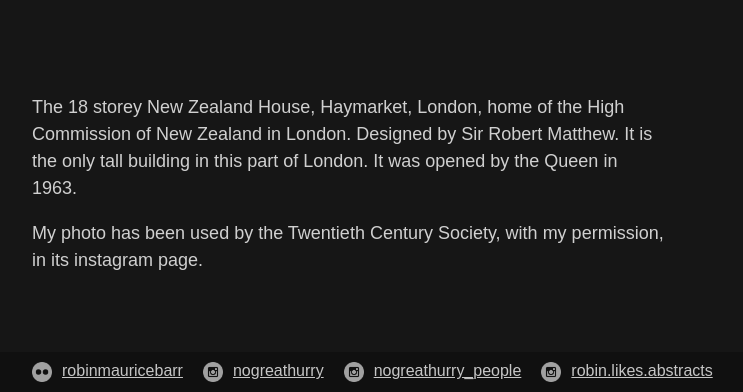
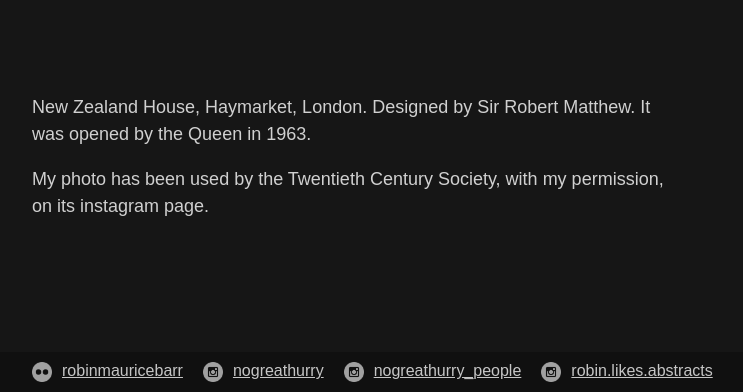
Before and after one commit to 987poiuytrewq/nogreathurry, a Jekyll site: the page built from _buildings/NZH.md, in a window 1280 px wide and 900 px high, scrolled down 287 px, cut to the strip 508-900 px from the top of the window. Shown: the whole strip, without its empty margins (8-751 px from the left). Built offline with Jekyll 4.4.1, drawn with Linux system fonts in a browser that asks for light colours.

Commit message:
Updated Nzh

```diff
--- a/_buildings/NZH.md
+++ b/_buildings/NZH.md
@@ -6,6 +6,6 @@ thumbnail_image: "/uploads/NZH_thumbnail.jpg"
 layout: photo
 ---
 
-The 18 storey New Zealand House, Haymarket, London, home of the High Commission of New Zealand in London. Designed by Sir Robert Matthew. It is the only tall building in this part of London. It was opened by the Queen in 1963.
+New Zealand House, Haymarket, London. Designed by Sir Robert Matthew. It was opened by the Queen in 1963.
 
-My photo has been used by the Twentieth Century Society, with my permission, in its instagram page.
+My photo has been used by the Twentieth Century Society, with my permission, on its instagram page.
```
